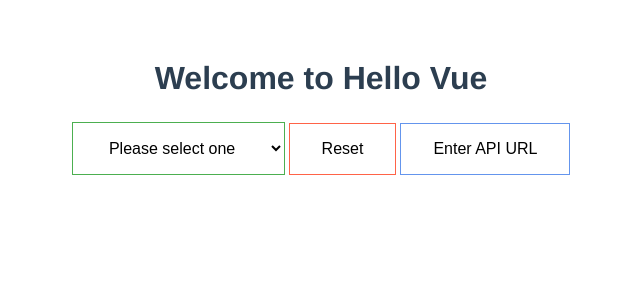
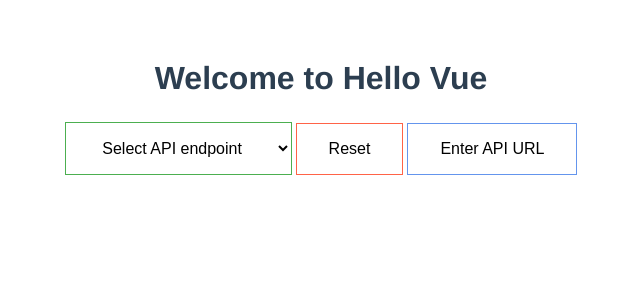
Before and after one commit to bhaveshletter/hello-vue, a Vue app: page / in a window 1280 px wide. Shown: the top 300 px of the page, without its empty margins (319-959 px from the left). Built offline with nearby package versions, Linux system fonts and the light colour scheme.

Commit message:
dropdown caption changed

```diff
--- a/src/App.vue
+++ b/src/App.vue
@@ -3,7 +3,7 @@
     <HelloVue msg="Welcome to Hello Vue"/>
 
     <select v-model='selected' v-on:click='initProcess()' class="btn btn-green">
-      <option disabled value="">Please select one</option>
+      <option disabled value="">Select API endpoint</option>
       <option v-for='sub in subRoutes' v-bind:key='sub'>
         {{sub}}
       </option>
```
